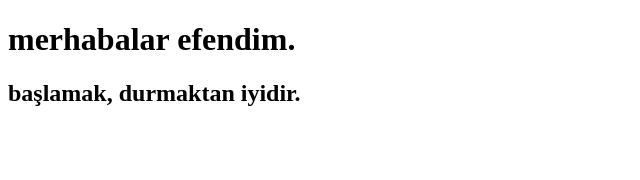
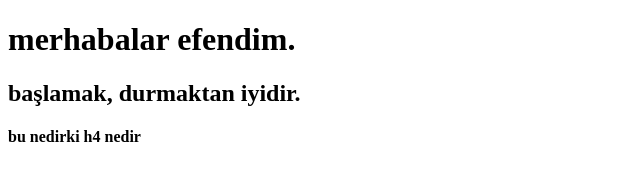
Before and after one commit to zipkaniar/Proje-1, a plain HTML site: page index.html in a window 1280 px wide. Shown: the whole page, without its empty margins (0-640 px from the left). Drawn offline with Linux system fonts and the light colour scheme.

Commit message:
h4 ü anlamak için eklendi.

```diff
--- a/index.html
+++ b/index.html
@@ -10,5 +10,7 @@
     <h1>merhabalar efendim.</h1>
     <h2>başlamak, durmaktan iyidir.</h2>
 
+    <h4>bu nedirki h4 nedir</h4>
+
 </body>
 </html>
```
